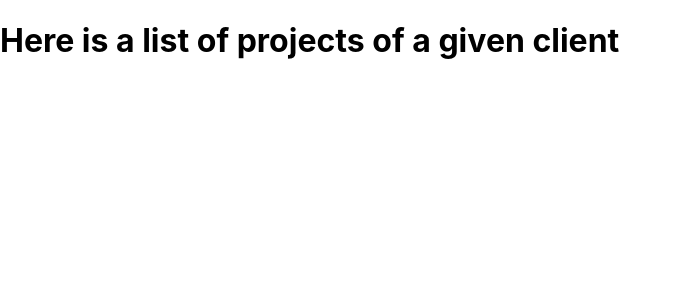
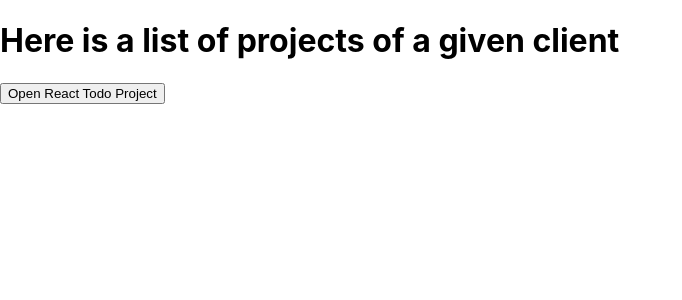
Before and after one commit to akshaymalik1995/nextjs-react-the-complete-guide-course, a Next.js app: page /clients/akshay in a window 1280 px wide. Shown: the top 300 px of the page, without its empty margins (0-682 px from the left). Built offline with nearby package versions, Linux system fonts and the light colour scheme.

Commit message:
Navigating Programatically

```diff
--- a/pages/clients/[clientid]/index.js
+++ b/pages/clients/[clientid]/index.js
@@ -1,10 +1,16 @@
 import {useRouter} from "next/router"
 const ClientProjectsPage = () => {
   const router = useRouter()
-  console.log(router.query) // {clientid: 'max'}
+  const buttonHandler = () => {
+    router.push({
+      pathname : "/clients/[clientid]/[clientprojectid]",
+      query : {clientid : "max", clientprojectid : "react-todo"}
+    })
+  }
     return (
       <div className="ClientProjectsPage">
         <h1>Here is a list of projects of a given client</h1>
+        <button onClick={buttonHandler}>Open React Todo Project</button>
       </div>
     )
   }
```
